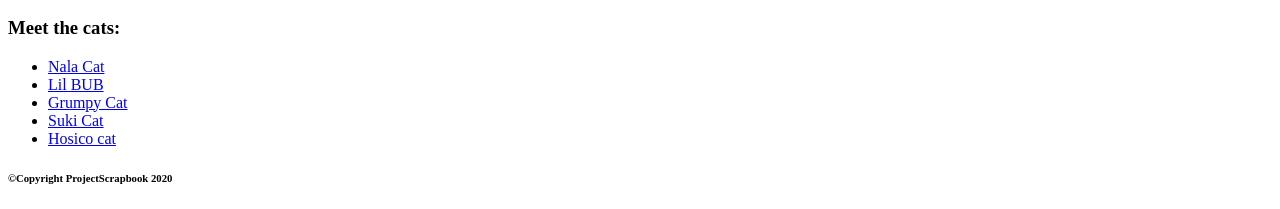
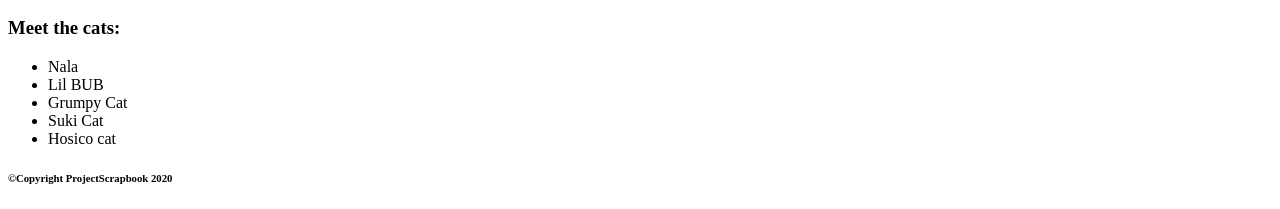
Before and after one commit to JoannaAshaJayne/Insta-cat-scrapbook, a plain HTML site: page index.html in a window 1280 px wide. Shown: the part 622-831 px from the top of the page. Drawn offline with Linux system fonts and the light colour scheme; files whose address does not match are found by name.

Commit message:
Update index.html

```diff
--- a/index.html
+++ b/index.html
@@ -11,11 +11,11 @@
   <h2>Welcome and explore the top five famous cats of insta with just one click of a button.</h2>
   <h3>Meet the cats:</h3>
   <ul>
-    <li><a href="file:///Users/joannahughes/html-scrapbook/Nala.html">Nala Cat</a></li>
-    <li><a href="file:///Users/joannahughes/html-scrapbook/LilBub.html">Lil BUB</a></li>
-    <li><a href="file:///Users/joannahughes/html-scrapbook/Grumpy.html">Grumpy Cat</a></li>
-    <li><a href="file:///Users/joannahughes/html-scrapbook/Suki.html">Suki Cat</a></li>
-    <li><a href="file:///Users/joannahughes/html-scrapbook/hosico.html">Hosico cat</a></li>
+    <li>Nala</li>
+    <li>Lil BUB</li>
+    <li>Grumpy Cat</li>
+    <li>Suki Cat</li>
+    <li>Hosico cat</li>
   </ul>
 
 
```
